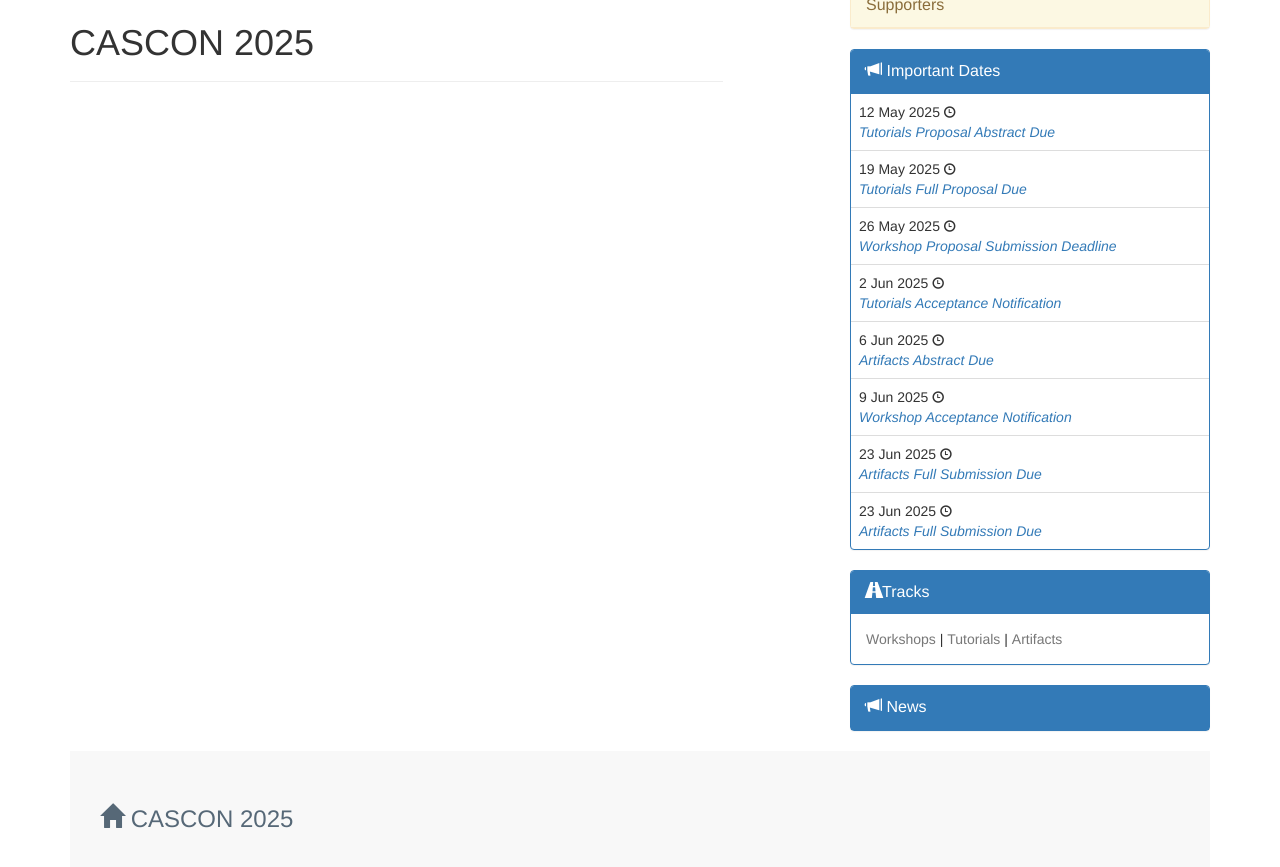
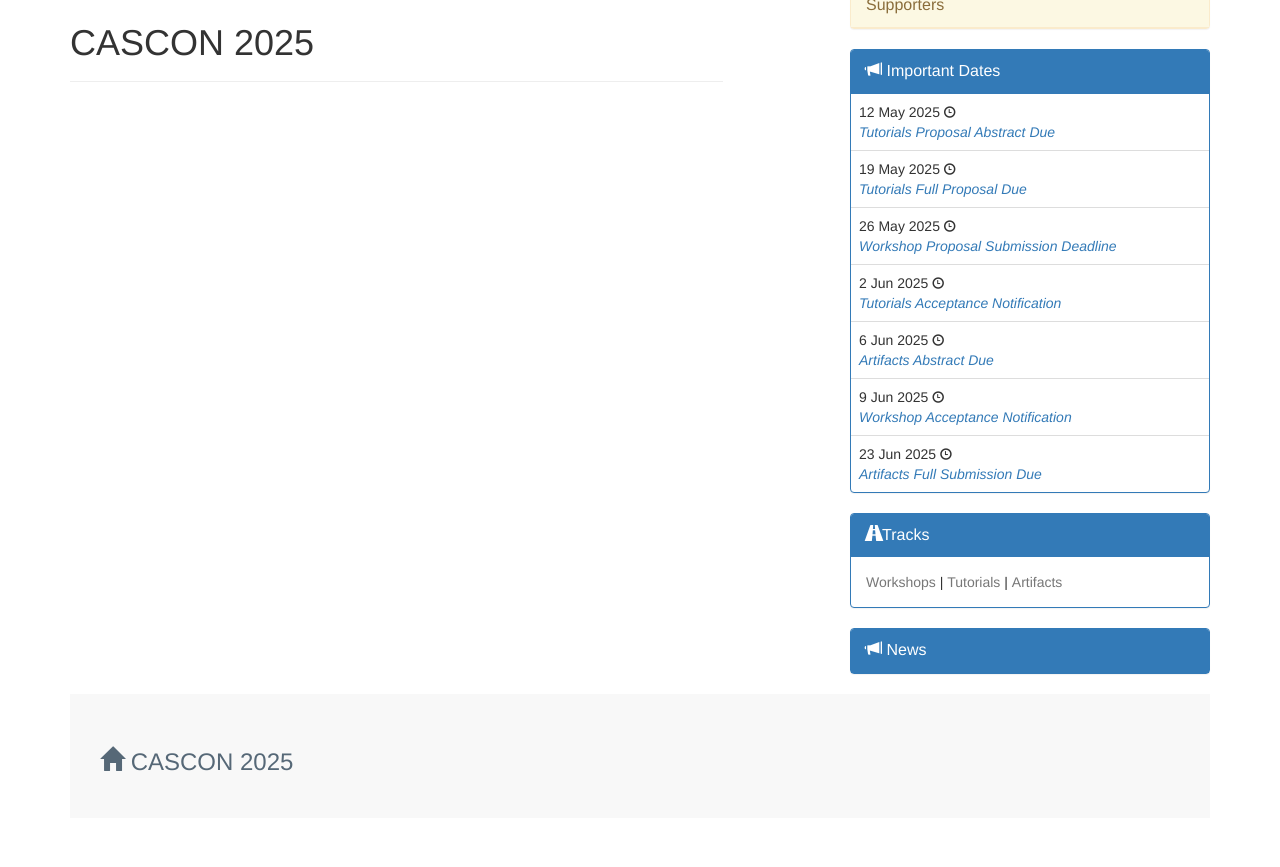
Before and after one commit to ICCSSE/CASCON2025, a Jekyll site: the page built from index.md, in a window 1280 px wide and 900 px high, scrolled down 655 px. Shown: the top 867 px of the window. Built offline with Jekyll 4.4.1, drawn with Linux system fonts in a browser that asks for light colours; after the commit the page ends 1498 px from its top, so only the background shows below that.

Commit message:
change timeline and add series to bar

```diff
--- a/_layouts/home.html
+++ b/_layouts/home.html
@@ -53,6 +53,12 @@
         </div>
         <table class="table table-hover ">
 
+
+
+
+
+
+
             <tr href="{{ site.baseurl }}/tracks/tutorials" class="clickable-row">
                 <td> 12 May 2025 <span title="" data-original-title="Timezone: AoE (UTC-12h)">
                     <small><span class="glyphicon glyphicon-time"></span></small></span><br>
@@ -87,12 +93,6 @@
                 <td> 9 Jun 2025 <span title="" data-original-title="Timezone: AoE (UTC-12h)">
                     <small><span class="glyphicon glyphicon-time"></span></small></span><br>
                     <em class="text-primary">Workshop Acceptance Notification</em>
-                </td>
-            </tr>
-            <tr href="{{ site.baseurl }}/tracks/artifacts" class="clickable-row">
-                <td> 23 Jun 2025 <span title="" data-original-title="Timezone: AoE (UTC-12h)">
-                    <small><span class="glyphicon glyphicon-time"></span></small></span><br>
-                    <em class="text-primary">Artifacts Full Submission Due</em>
                 </td>
             </tr>
             <tr href="{{ site.baseurl }}/tracks/artifacts" class="clickable-row">
```
